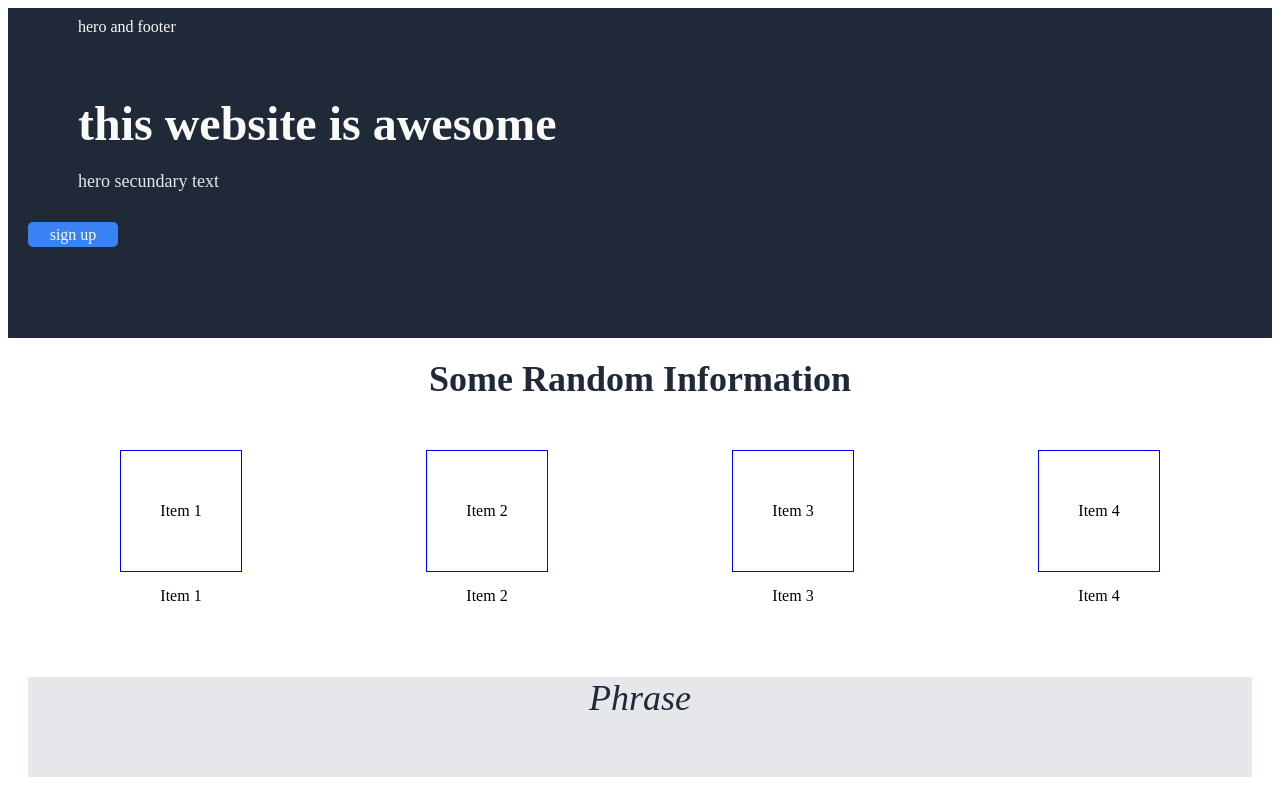
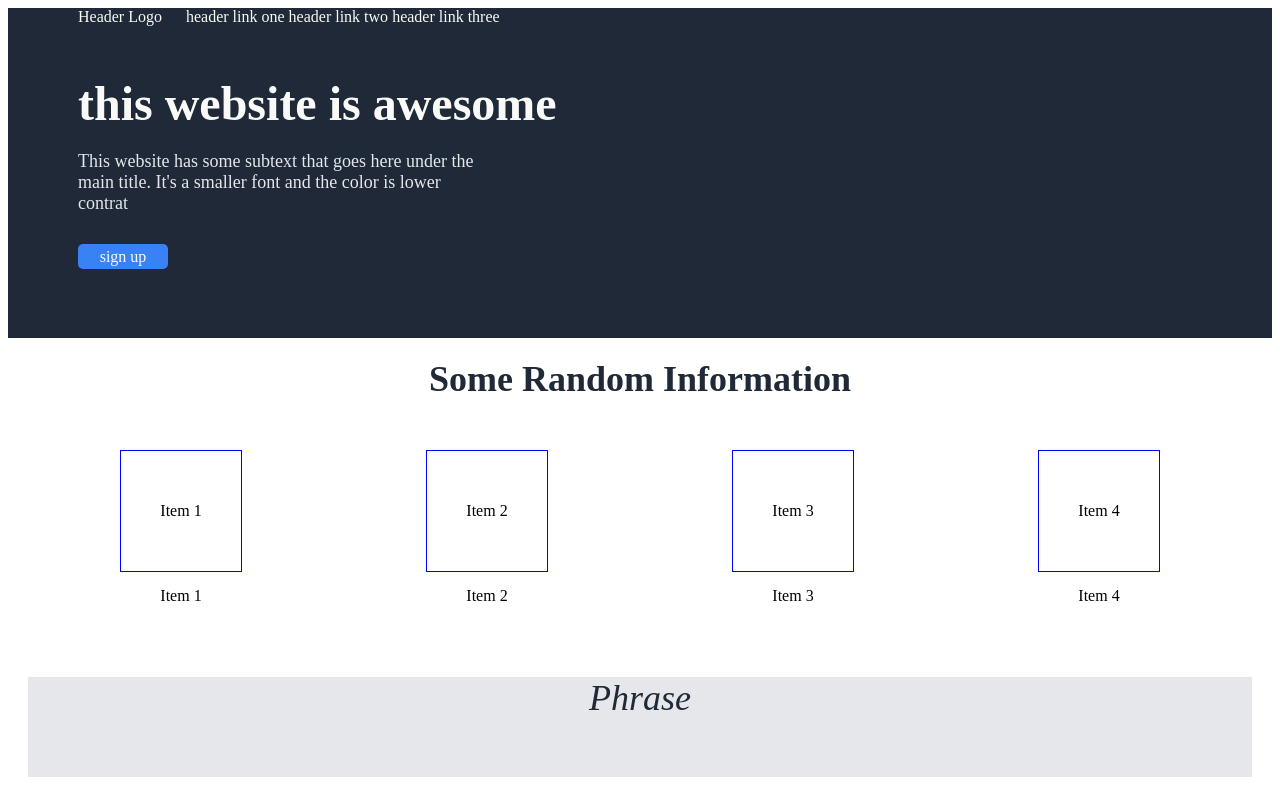
Before and after one commit to k1llgray/CSS_project, a plain HTML site: page index.html in a window 1280 px wide. Drawn offline with Linux system fonts and the light colour scheme.

Commit message:
add .headerlink

```diff
--- a/index.html
+++ b/index.html
@@ -31,10 +31,15 @@
                 padding-bottom: 10px;
                 padding-left: 70px;
             }
+
+            .headerLink {
+                direction: rtl;
+            }
             #button{
                 background-color: #3882f6;
                 padding: 10px;
                 margin: 20px;
+                margin-left: 70px;
                 width: 70px;
                 height: 5px;
                 border-radius: 5px;
@@ -98,9 +103,12 @@
     </head>
     <body>
         <div class="section1">
-            <div id="hero1">hero and footer</div>
+            <span id="hero1">Header Logo</span>
+            <span class="headerLink">header link one </span>
+            <span class="headerLink"> header link two </span>
+            <span class="headerLink"> header link three</span>
             <div id="main">this website is awesome</div>
-            <div id="hero2">hero secundary text</div>
+            <div id="hero2">This website has some subtext that goes here under the <br>main title. It's a smaller font and the color is lower</br>contrat</div>
             <div id="button">sign up</div>
         </div>
         <div class="section2">
```
